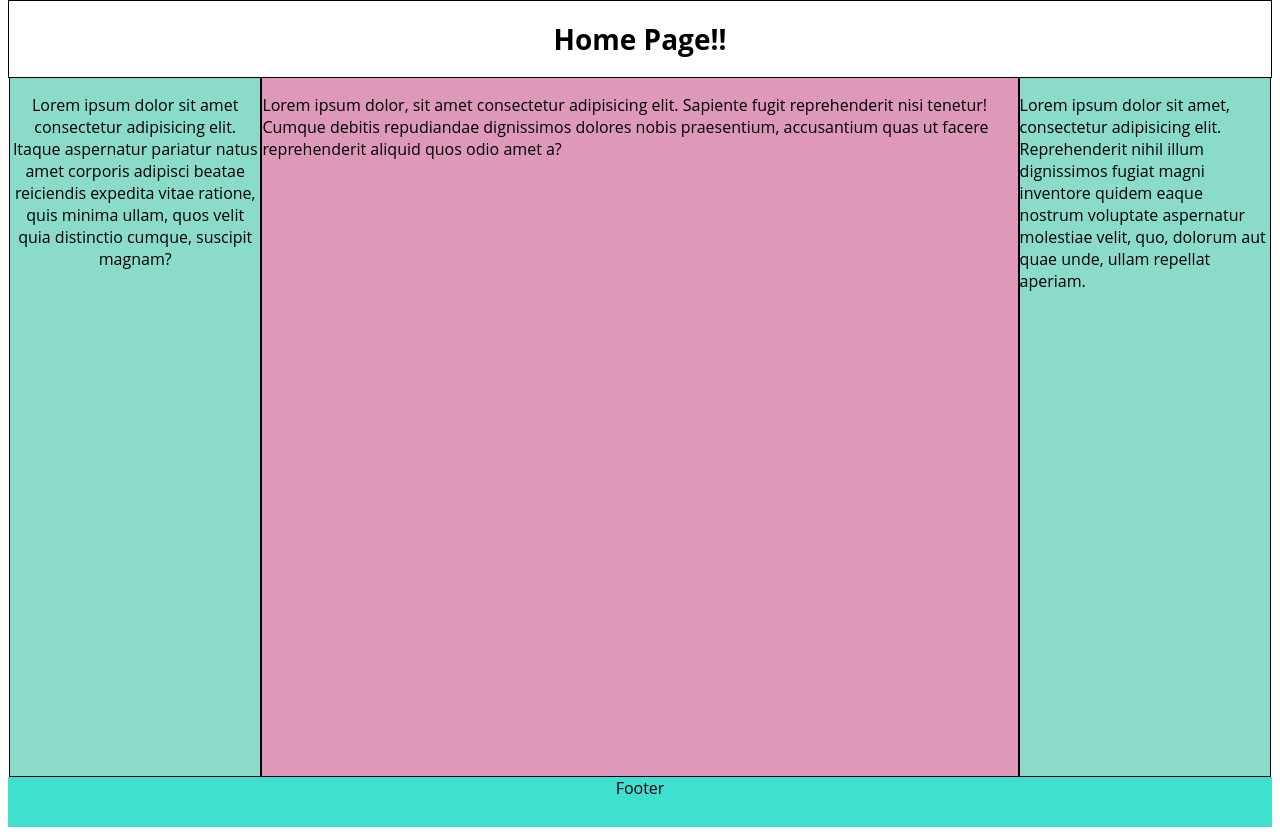
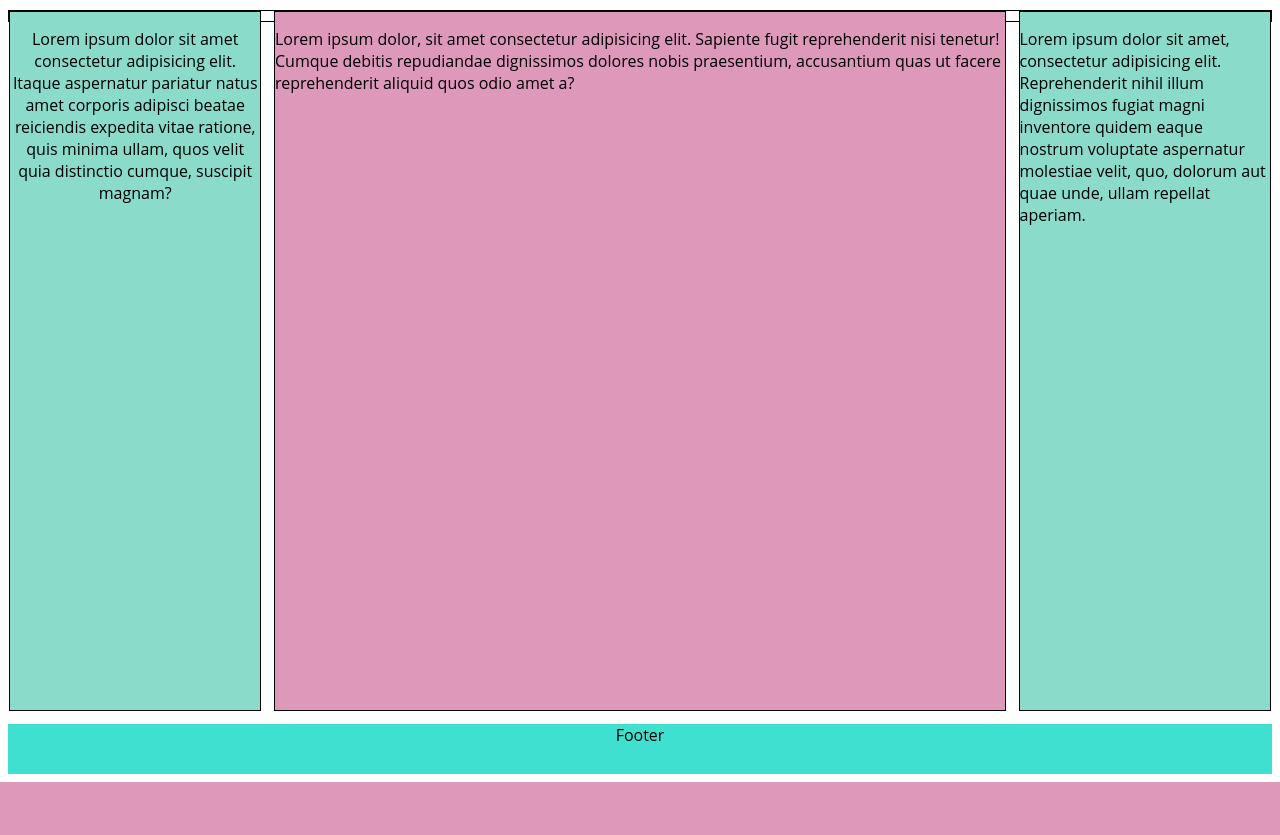
Before and after one commit to RubelBiswasCS/shop-management, a Django app: page / in a window 1280 px wide. Shown: the part 58-893 px from the top of the page. After the commit the page ends 840 px from the top, so only its background shows below. Run offline with Django 3.2, Linux system fonts and the light colour scheme.

Commit message:
modifed css

```diff
--- a/store/static/store/main.css
+++ b/store/static/store/main.css
@@ -29,7 +29,8 @@ h1{
 
   .outer-div{
     position: relative;
-
+    margin-top: 10px;
+    padding-bottom: 10px;
     border: 1px solid black;
 
 }
@@ -49,7 +50,10 @@ h1{
     border: 1px solid black;
     float: left;
     height: 700px;
-    width: 60%;
+    width: 58%;
+    margin-left: 1%;
+    margin-right: 1%;
+    margin-bottom: 1%;
 }
 .div-right{
     position: relative;
--- a/store/templates/store/home.html
+++ b/store/templates/store/home.html
@@ -1,7 +1,6 @@
 {% extends "store/base.html" %}
 {% block content %}
     <div class="outer-div">
-        <h1>Home Page!!</h1>
         <div class="div-left">
             <p>Lorem ipsum dolor sit amet consectetur adipisicing elit. Itaque aspernatur pariatur natus amet corporis adipisci
                 beatae reiciendis expedita vitae ratione, quis minima ullam, quos velit quia distinctio cumque, suscipit magnam?
```
